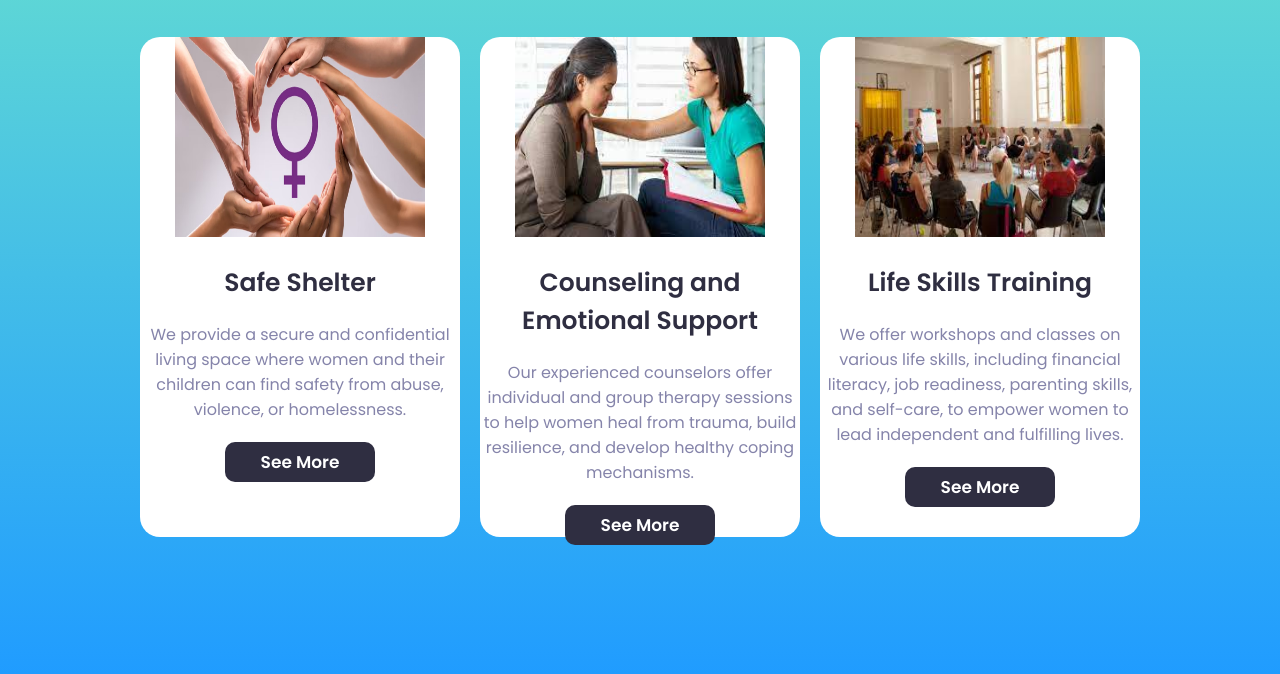
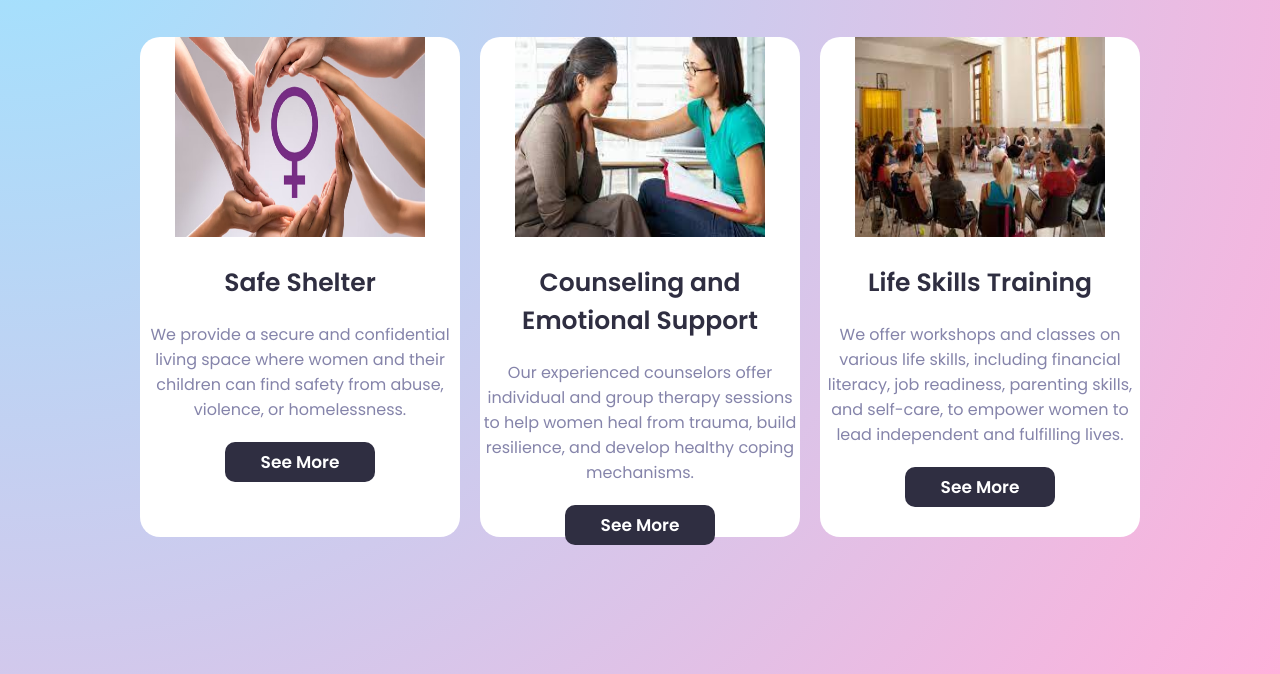
Before and after one commit to Dcuzbella/shelter, a plain HTML site: page services.html in a window 1280 px wide. Shown: the part 126-800 px from the top of the page. Drawn offline with Linux system fonts and the light colour scheme; files that its build step writes are made by us from their sources.

Commit message:
Add files via upload

```diff
--- a/services.css
+++ b/services.css
@@ -12,8 +12,9 @@ body
     width: 100vw;
     height: 100vh;
     /*background: linear-gradient(to top, #09203f 0%,#537895 100%);
-    background: linear-gradient(89.2deg, rgb(191, 241, 236) 22.3%, rgb(109, 192, 236) 84.1%);;*/
-    background: linear-gradient(to top, #209cff 0%, #68e0cf 100%);
+    background: linear-gradient(89.2deg, rgb(191, 241, 236) 22.3%, rgb(109, 192, 236) 84.1%);
+    background: linear-gradient(to top, #209cff 0%, #68e0cf 100%);*/
+    background: radial-gradient(circle at 1.5% 1.4%, rgb(159, 227, 255) 0%, rgb(255, 177, 219) 100.2%);
     padding-top: 0px;
 }
 h2
```
